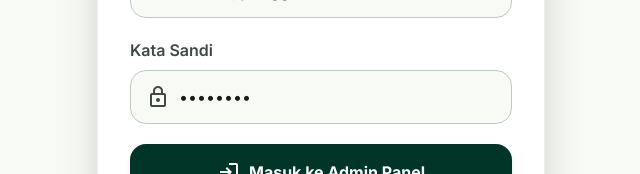
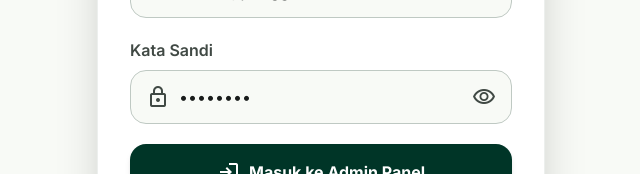
Before and after one commit to hanatasia8-debug/web-desa-test, a Next.js app: page /admin/login in a window 1280 px wide. Shown: the part 373-547 px from the top of the page, without its empty margins (319-959 px from the left). Built offline with nearby package versions, Linux system fonts and the light colour scheme.

Commit message:
feat: clean up authentication console error logging to prevent API credentials and stack trace leakage

```diff
--- a/src/app/admin/login/page.tsx
+++ b/src/app/admin/login/page.tsx
@@ -9,6 +9,7 @@ export default function AdminLoginPage() {
   const router = useRouter();
   const [username, setUsername] = useState("admin@pringgodani.desa.id");
   const [password, setPassword] = useState("admin123");
+  const [showPassword, setShowPassword] = useState(false);
   const [errorMsg, setErrorMsg] = useState<string | null>(null);
   const [isSubmitting, setIsSubmitting] = useState(false);
 
@@ -17,20 +18,26 @@ export default function AdminLoginPage() {
     setIsSubmitting(true);
     setErrorMsg(null);
 
+    let isSuccess = false;
+    let loginMessage = "";
+
     try {
       const result = await AdminAuthService.login(username, password);
+      isSuccess = result.success;
+      loginMessage =
+        result.message || "Gagal masuk. Periksa kembali kredensial Anda.";
+    } catch {
+      setErrorMsg("Terjadi kesalahan sistem saat mencoba masuk.");
       setIsSubmitting(false);
+      return;
+    }
 
-      if (result.success) {
-        router.push("/admin/dashboard");
-      } else {
-        setErrorMsg(
-          result.message || "Gagal masuk. Periksa kembali kredensial Anda.",
-        );
-      }
-    } catch {
-      setIsSubmitting(false);
-      setErrorMsg("Terjadi kesalahan sistem saat mencoba masuk.");
+    setIsSubmitting(false);
+
+    if (isSuccess) {
+      router.push("/admin/dashboard");
+    } else {
+      setErrorMsg(loginMessage);
     }
   };
 
@@ -96,13 +103,28 @@ export default function AdminLoginPage() {
               </span>
               <input
                 id="password"
-                type="password"
+                type={showPassword ? "text" : "password"}
                 required
                 value={password}
                 onChange={(e) => setPassword(e.target.value)}
-                className="bg-surface border-outline-variant text-on-surface focus:border-primary w-full rounded-2xl border py-3.5 pr-4 pl-12 transition outline-none"
+                className="bg-surface border-outline-variant text-on-surface focus:border-primary w-full rounded-2xl border py-3.5 pr-12 pl-12 transition outline-none"
                 placeholder="••••••••"
               />
+              <button
+                type="button"
+                onClick={() => setShowPassword(!showPassword)}
+                className="text-on-surface-variant hover:text-primary absolute inset-y-0 right-4 flex items-center transition"
+                title={
+                  showPassword
+                    ? "Sembunyikan Kata Sandi"
+                    : "Tampilkan Kata Sandi"
+                }
+              >
+                <Icon
+                  name={showPassword ? "visibility_off" : "visibility"}
+                  className="text-xl"
+                />
+              </button>
             </div>
           </div>
 
--- a/src/shared/lib/auth/admin-auth.service.ts
+++ b/src/shared/lib/auth/admin-auth.service.ts
@@ -60,17 +60,36 @@ export const AdminAuthService = {
       return {
         success: false,
         message:
-          data?.message || "Kredensial salah atau tidak memiliki akses admin.",
+          "Email atau kata sandi salah atau akun Anda tidak memiliki hak akses admin.",
       };
     } catch (err) {
-      console.error("Login error:", err);
-      const axiosError = err as { response?: { data?: { message?: string } } };
-      const errMsg =
-        axiosError.response?.data?.message ||
-        "Gagal menghubungi server autentikasi.";
+      const axiosError = err as {
+        response?: { status?: number; data?: { message?: string } };
+      };
+
+      // Determine error message based on response status/message
+      const rawMessage = axiosError.response?.data?.message || "";
+      const status = axiosError.response?.status;
+
+      let message =
+        "Gagal menghubungi server autentikasi. Silakan periksa jaringan Anda atau coba beberapa saat lagi.";
+
+      if (
+        status === 400 ||
+        status === 401 ||
+        rawMessage.includes("Invalid login credentials") ||
+        rawMessage.includes("credentials")
+      ) {
+        message =
+          "Email atau kata sandi salah atau akun Anda tidak memiliki hak akses admin.";
+      } else if (status === 403) {
+        message =
+          "Akun Anda tidak memiliki izin untuk mengakses halaman admin.";
+      }
+
       return {
         success: false,
-        message: errMsg,
+        message,
       };
     }
   },
```
